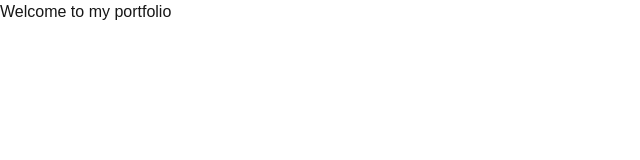
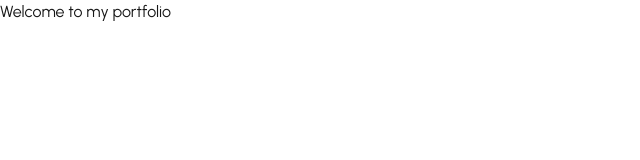
Before and after one commit to fantasyfuerte/portfolio-landing-page, a Next.js app: page / in a window 1280 px wide. Shown: the top 160 px of the page, without its empty margins (0-640 px from the left). Built offline with nearby package versions, Linux system fonts and the light colour scheme.

Commit message:
Update layout for portfolio landing page and integrate Urbanist font

```diff
--- a/src/app/layout.tsx
+++ b/src/app/layout.tsx
@@ -1,9 +1,14 @@
 import type { Metadata } from "next";
 import "./globals.css";
+import {Urbanist} from 'next/font/google'
+
+const urbanist = Urbanist({
+  subsets: ['latin'],
+})
 
 export const metadata: Metadata = {
-  title: "Create Next App",
-  description: "Generated by create next app",
+  title: "Portfolio Landing Page",
+  description: "A portfolio landing page for practice",
 };
 
 export default function RootLayout({
@@ -13,7 +18,7 @@
 }>) {
   return (
     <html lang="en">
-      <body>{children}</body>
+      <body className={urbanist.className}>{children}</body>
     </html>
   );
 }
```
